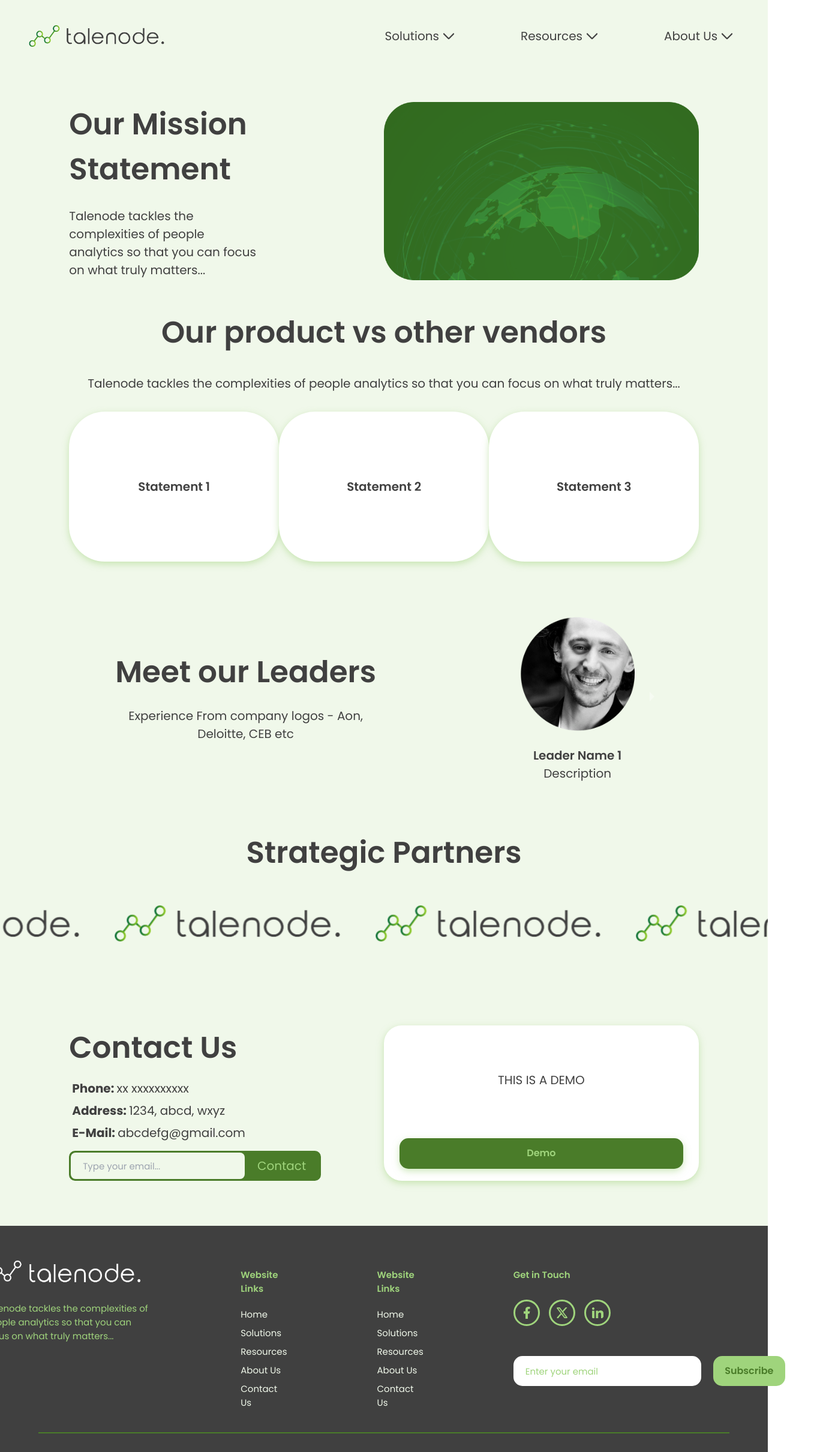
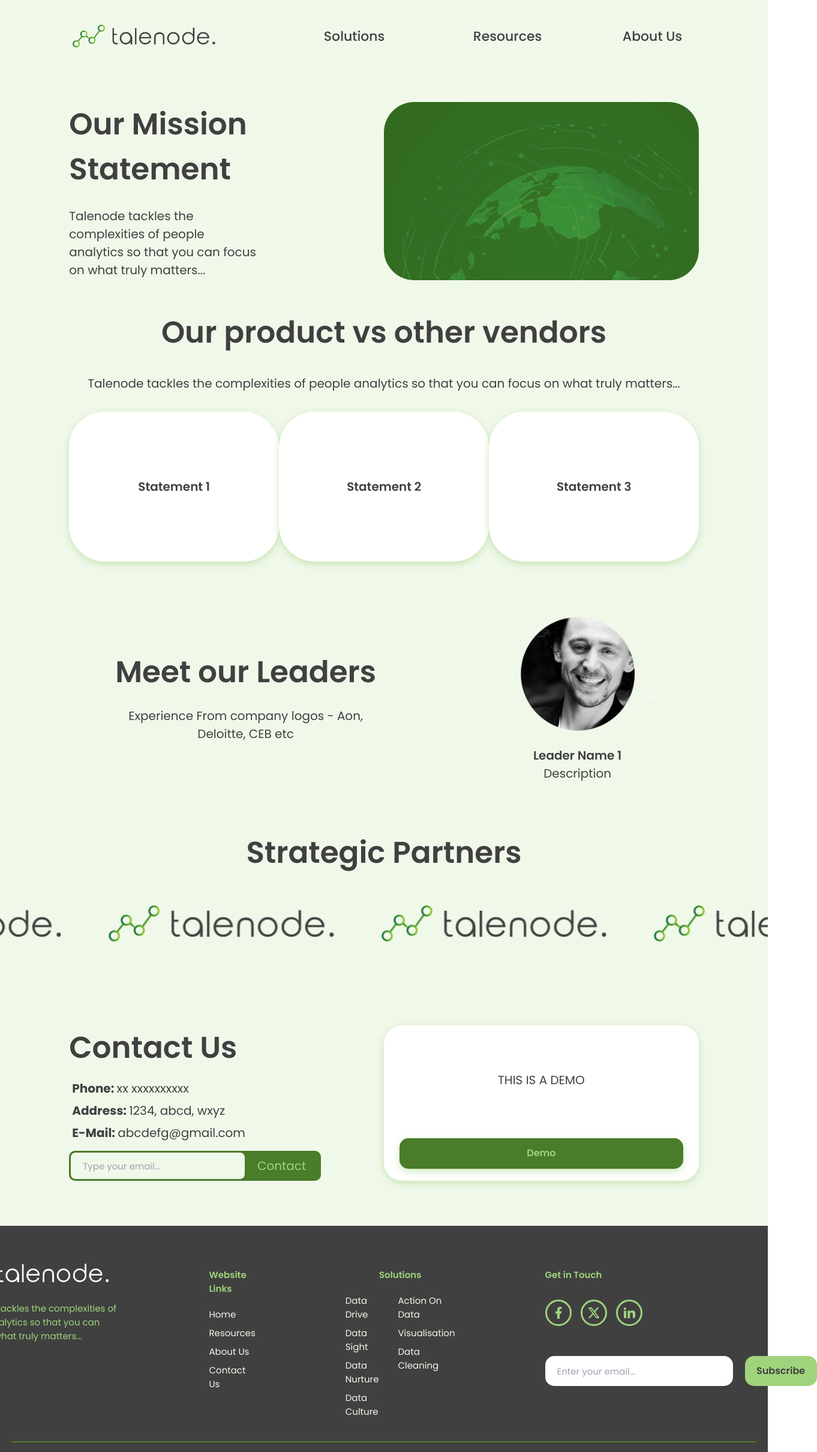
Before and after one commit to SakshamTalenode/Talenode_website, a React (Create React App) app: page /About in a window 1280 px wide. Shown: the top 2420 px of the page at 60% size, 1362 px wide, since content can reach past the window. Built offline with nearby package versions, Linux system fonts and the light colour scheme.

Commit message:
nav-animations

```diff
--- a/src/App.css
+++ b/src/App.css
@@ -18,16 +18,15 @@ html {
   align-items: center;
   position: fixed;
   display: flex;
-  justify-content: space-evenly;
-  gap: 300px;
+  justify-content: space-between;
+  /* gap: 300px; */
   align-items: center;
   z-index: 99;
+  padding: 0 9vw;
 }
 
 .nav-logo{
-  width: 296px;
-  height: 60.08px;
-  scale: 0.8;
+  width: 250px;
   object-fit: contain;
 }
 
@@ -36,17 +35,15 @@ html {
   overflow: hidden;
   color: #404040;
   font-family: Poppins;
-  font-size: 20px;
-  font-style: normal;
-  font-weight: 400;
-  line-height: normal;
-  padding-left: 20px;
-  padding-right: 20px;
+  font-size: 22px;
+  font-style: normal;
+  font-weight: 500;
+  line-height: normal;
 }
 
 /* Dropdown button */
 .dropdown .dropbtn {
-  /* padding: 14px 16px; */
+  padding: 10px 12px;
   background-color: inherit;
   font-family: inherit; /* Important for vertical align on mobile phones */
   margin: 0; /* Important for vertical align on mobile phones */
@@ -57,11 +54,12 @@ html {
   display: none;
   background-color: #404040;
   position: absolute;
-  overflow: hidden;
+  /* overflow: hidden; */
   width: auto;
-  min-width: 160px;
+  min-width: 225px;
   box-shadow: 0px 8px 16px 0px rgba(0,0,0,0.2);
   z-index: 1;
+  /* margin-top: 5px; */
 }
 
 /* Links inside the dropdown */
@@ -73,17 +71,42 @@ html {
   padding-bottom: 12px;
   padding-left: 20px;
   padding-right: 20px;
-  display: block;
+  display: flex;
+  align-items: center;
+  gap: 2px;
 }
 
 .dropdown-content-container{
   background-color: #404040;
+  font-weight: 400;
+}
+
+.drop-link{
+  display: flex;
 }
 
 /* Add a grey background color to dropdown links on hover */
-.dropdown-content a:hover {
-  transform: translateY(-2px);
-  text-decoration: underline;
+.dropdown-content a {
+  /* opacity: 0.8; */
+}
+.dropdown-content .nav-link-highlight{
+  opacity: 0;
+}
+
+.dropdown-content a:hover .nav-link-highlight{
+  opacity: 1;
+  color: #9FD47C;
+  transition: color 0.5s;
+  transform: translateX(10px);
+  transition: opacity 0.5s, transform 0.5s;
+}
+
+.dropdown-content a:hover{
+  /* color: #9FD47C; */
+  color: #9FD47C;
+  transition: color 0.5s;
+  /* opacity: 1; */
+  /* transition: opacity 0.5s; */
 }
 
 .dropdown:hover .down-button-hover{
@@ -108,7 +131,7 @@ html {
 .dropdown:hover .dropdown-content{
   display: flex;
   justify-content: space-around;
-  gap: 100px;
+  gap: 50px;
   text-align: left;
   padding-top: 20px;
   padding-bottom: 20px;
@@ -123,9 +146,22 @@ html {
 .nav-headers{
   display: flex;
   justify-content: space-evenly;
-  padding-right: 25px;
-  align-items: center;
-  gap: 70px;
+  /* padding-right: 25px; */
+  align-items: center;
+  gap: 100px;
+}
+
+.dropbtn p{
+  padding: 5px 10px;
+  width: 125px;
+  color: #404040;
+}
+
+.dropdown:hover .dropbtn p{
+  font-weight: 800;
+  border-radius: 20px;
+  transform: translateY(-5px);
+  transition: transform 0.2s ease-in;
 }
 
 .nav-mobile{
@@ -480,8 +516,8 @@ html {
   display: inline;
   object-fit: contain;
   height: 80px;
-  padding-left: 20px;
-  padding-right: 20px;
+  padding-left: 30px;
+  padding-right: 30px;
 }
 
 /* Subscribe-card */
@@ -563,7 +599,7 @@ html {
   margin-left: -10px;
 
 
-  color: var(--emphasis, #9FD47C);
+  color: #F0F8EA;
   text-align: center;
   font-family: Poppins;
   font-size: 20px;
@@ -797,7 +833,7 @@ html {
   padding-top: 20px;
   display: flex;
   flex-direction: column;
-  justify-content: space-between;
+  /* justify-content: space-between; */
 }
 
 .sec2-footer h3{
@@ -860,16 +896,17 @@ html {
   font-style: normal;
   font-weight: 400;
   line-height: normal;
-}
-
-.sub-footer input::placeholder{
-  color: var(--emphasis, #9FD47C);
+  /* color: #404040; */
+}
+
+/* .sub-footer input::placeholder{
+  color: #404040;
   font-family: Poppins;
   font-size: 15px;
   font-style: normal;
   font-weight: 400;
   line-height: normal;
-}
+} */
 
 .sub-footer button{
   width: 120px;
@@ -877,14 +914,14 @@ html {
   flex-shrink: 0;
   border-radius: 15px;
   background: var(--emphasis, #9FD47C);
-  color: #4A7C29;
+  color: #404040;
   font-weight: 600;
   font-style: normal;
   font-family: Poppins;
 }
 
 .divider-footer{
-  width: 90%;
+  width: 97%;
   height: 2px;
   background-color: #4A7C29;
 }
@@ -1808,7 +1845,7 @@ html {
 
 .blogCards{
   width: 100%;
-  height: 500px;
+  height: 750px;
 }
 
 .blog1{
--- a/src/components/Footer.js
+++ b/src/components/Footer.js
@@ -1,57 +1,78 @@
-import React from 'react'
+import React from "react";
 import logo from "../assets/footer-logo.png";
 import fb from "../assets/fb-footer.png";
 import x from "../assets/x-footer.png";
 import li from "../assets/li-footer.png";
+import { products, useCases } from "../utils/data";
 
 const Footer = () => {
   return (
-    <div className='footer'>
-        <div className='footer-main'>
-            <div className='sec1-footer'>
-                <a href='/'><img src={logo}/></a>
-                <p>Talenode tackles the complexities of people analytics so that you can focus on what truly matters...</p>
+    <div className="footer">
+      <div className="footer-main">
+        <div className="sec1-footer">
+          <a href="/">
+            <img src={logo} />
+          </a>
+          <p>
+            Talenode tackles the complexities of people analytics so that you
+            can focus on what truly matters...
+          </p>
         </div>
-            <div className='sec2-footer'>
+        <div className="sec2-footer">
           <h3>Website Links</h3>
-                <a href='/'><p>Home</p></a>
-                <a href='/Solutions'><p className='disableTag-phone'>Solutions</p></a>
-                <a href='/Resources'><p>Resources</p></a>
-                <a href='/About'><p>About Us</p></a>
-                <a href='/About/#contact-us'><p>Contact Us</p></a>
+          <a href="/">
+            <p>Home</p>
+          </a>
+          <a href="/Resources">
+            <p>Resources</p>
+          </a>
+          <a href="/About">
+            <p>About Us</p>
+          </a>
+          <a href="/About/#contact-us">
+            <p>Contact Us</p>
+          </a>
         </div>
-            <div className='sec2-footer footer-hide-mobile'>
-                <h3>Website Links</h3>
-                <p>Home</p>
-                <p>Solutions</p>
-                <p>Resources</p>
-                <p>About Us</p>
-                <p>Contact Us</p>
+        <div className="sec2-footer footer-hide-mobile">
+          <a href="/Solutions">
+            <h3 className="text-center">Solutions</h3>
+          </a>
+          <div className="flex flex-row gap-8 ">
+            <div>
+              {products.map((product) => (
+                <a href={`/products/${product.name}`}>
+                  <p>{product.name}</p>
+                </a>
+              ))}
             </div>
-            <div className='sec3-footer'>
-                <p >Get in Touch</p>
-                <div className='footer-icons'>
+            <div>
+              {useCases.map((useCase) => (
+                <a href={`/useCases/${useCase.name}`}>
+                    <p>{useCase.name}</p>
+                </a>
+              ))}
+            </div>
+          </div>
+        </div>
+        <div className="sec3-footer">
+          <p>Get in Touch</p>
+          <div className="footer-icons">
             <img src={fb} />
             <img src={x} />
             <img src={li} />
           </div>
-                <div className='sub-footer'>
-                    <input type='email' placeholder='Enter your email'/>
-                    <button>
-                        Subscribe
-                    </button>
+          <div className="sub-footer">
+            <input type="email" placeholder="Enter your email..." />
+            <button>Subscribe</button>
           </div>
         </div>
       </div>
 
-        <div className='divider-footer'>
+      <div className="divider-footer"></div>
+
+      <div className="footer-end">(C) 2022 Glossy, All Rights Reserved</div>
     </div>
+  );
+};
 
-        <div className='footer-end'>
-            (C) 2022 Glossy, All Rights Reserved
-        </div>
-    </div>
-  )
-}
-
-export default Footer
+export default Footer;
--- a/src/components/Navbar.js
+++ b/src/components/Navbar.js
@@ -5,6 +5,7 @@ import { products, useCases } from "../utils/data";
 import dropbtn from "../assets/dropbtn.png";
 import dropbtn2 from "../assets/dropbtn2.png";
 import { SlArrowDown } from "react-icons/sl";
+import { HiArrowSmallRight } from "react-icons/hi2";
 
 const Navbar = () => {
   const [scrolled, setScrolled] = useState(false);
@@ -29,10 +30,10 @@ const Navbar = () => {
 
   // useEffect(() => setDropbutton(false))
 
-
   return (
     <div className="navbar">
-      <Link className="nav-logo-container"
+      <Link
+        className="nav-logo-container"
         onClick={() => {
           window.scrollTo({ top: 0, left: 0, behavior: "smooth" });
         }}
@@ -48,23 +49,11 @@ const Navbar = () => {
               window.scrollTo({ top: 0, left: 0, behavior: "smooth" });
             }}
             to="/Solutions"
-            class="dropbtn flex items-center gap-1.5"
+            className="dropbtn flex items-center gap-1.5"
           >
+            <p>
               Solutions
-            <svg
-              className="down-button-hover"
-              xmlns="http://www.w3.org/2000/svg"
-              width="20"
-              height="11"
-              viewBox="0 0 22 13"
-              fill="none"
-            >
-              {" "}
-              <path
-                d="M2.44347 0.759229C1.93077 0.246528 1.09946 0.246723 0.586996 0.759666C0.0749416 1.2722 0.0750656 2.10272 0.587275 2.6151L9.76976 11.8008C9.93176 11.9638 10.1244 12.0932 10.3366 12.1815C10.5488 12.2697 10.7763 12.3152 11.0061 12.3152C11.236 12.3152 11.4635 12.2697 11.6757 12.1815C11.8879 12.0932 12.0805 11.9638 12.2425 11.8008L21.4298 2.61503C21.9422 2.10279 21.9422 1.27222 21.4299 0.75994C20.9177 0.247727 20.0873 0.247689 19.575 0.759854L11.0088 9.32452L2.44347 0.759229Z"
-                fill="#404040"
-              />
-            </svg>
+            </p>
           </Link>
           <div className="dropdown-content">
             <div className="dropdown-content-container">
@@ -75,9 +64,9 @@ const Navbar = () => {
                     window.scrollTo({ top: 0, left: 0, behavior: "smooth" });
                   }}
                   to={`/products/${product.name}`}
-                  className="drop-link"
+                  className="drop-link drop-link-sol"
                 >
-                  • {product.name}
+                  {product.name}<HiArrowSmallRight className="nav-link-highlight" />
                 </Link>
               ))}
             </div>
@@ -89,9 +78,9 @@ const Navbar = () => {
                     window.scrollTo({ top: 0, left: 0, behavior: "smooth" });
                   }}
                   to={`/useCases/${useCase.name}`}
-                  className="drop-link"
+                  className="drop-link drop-link-sol"
                 >
-                  • {useCase.name}
+                  {useCase.name}<HiArrowSmallRight className="nav-link-highlight" />
                 </Link>
               ))}
             </div>
@@ -104,37 +93,23 @@ const Navbar = () => {
             onClick={() => {
               window.scrollTo({ top: 0, left: 0, behavior: "smooth" });
             }}
-            class="dropbtn flex items-center justify-evenly gap-1.5"
+            className="dropbtn flex items-center justify-evenly gap-1.5"
           >
-            Resources
-            <svg
-              className="down-button-hover"
-              xmlns="http://www.w3.org/2000/svg"
-              width="20"
-              height="11"
-              viewBox="0 0 22 13"
-              fill="none"
-            >
-              {" "}
-              <path
-                d="M2.44347 0.759229C1.93077 0.246528 1.09946 0.246723 0.586996 0.759666C0.0749416 1.2722 0.0750656 2.10272 0.587275 2.6151L9.76976 11.8008C9.93176 11.9638 10.1244 12.0932 10.3366 12.1815C10.5488 12.2697 10.7763 12.3152 11.0061 12.3152C11.236 12.3152 11.4635 12.2697 11.6757 12.1815C11.8879 12.0932 12.0805 11.9638 12.2425 11.8008L21.4298 2.61503C21.9422 2.10279 21.9422 1.27222 21.4299 0.75994C20.9177 0.247727 20.0873 0.247689 19.575 0.759854L11.0088 9.32452L2.44347 0.759229Z"
-                fill="#404040"
-              />
-            </svg>
+            <p>Resources</p>
           </Link>
           <div class="dropdown-content">
             <div className="dropdown-content-container">
               <a href="/Resources/#case-studies" className="drop-link">
-                • Case Studies
+                Case Studies<HiArrowSmallRight className="nav-link-highlight" />
               </a>
               <a href="/Resources/#blogs" className="drop-link">
-                • Blogs
+                Blogs<HiArrowSmallRight className="nav-link-highlight" />
               </a>
               <a href="/Resources/#whitepapers" className="drop-link">
-                • Whitepapers
+                Whitepapers<HiArrowSmallRight className="nav-link-highlight" />
               </a>
               <a href="/Resources/#whitepapers" className="drop-link">
-                • Webinars
+                Webinars<HiArrowSmallRight className="nav-link-highlight" />
               </a>
             </div>
           </div>
@@ -146,30 +121,16 @@ const Navbar = () => {
             onClick={() => {
               window.scrollTo({ top: 0, left: 0, behavior: "smooth" });
             }}
-            class="dropbtn flex items-center justify-evenly gap-1.5"
+            className="dropbtn flex items-center justify-evenly gap-1.5"
           >
-            About Us
-            <svg
-              className="down-button-hover"
-              xmlns="http://www.w3.org/2000/svg"
-              width="20"
-              height="11"
-              viewBox="0 0 22 13"
-              fill="none"
-            >
-              {" "}
-              <path
-                d="M2.44347 0.759229C1.93077 0.246528 1.09946 0.246723 0.586996 0.759666C0.0749416 1.2722 0.0750656 2.10272 0.587275 2.6151L9.76976 11.8008C9.93176 11.9638 10.1244 12.0932 10.3366 12.1815C10.5488 12.2697 10.7763 12.3152 11.0061 12.3152C11.236 12.3152 11.4635 12.2697 11.6757 12.1815C11.8879 12.0932 12.0805 11.9638 12.2425 11.8008L21.4298 2.61503C21.9422 2.10279 21.9422 1.27222 21.4299 0.75994C20.9177 0.247727 20.0873 0.247689 19.575 0.759854L11.0088 9.32452L2.44347 0.759229Z"
-                fill="#404040"
-              />
-            </svg>
+            <p>About Us</p>
           </Link>
           <div class="dropdown-content drop-exception">
             <div className="dropdown-content-container px-0">
-              <Link className="drop-link">• Mission</Link>
-              <Link className="drop-link">• Vision</Link>
-              <Link className="drop-link">• Leadership Team</Link>
-              <Link className="drop-link">• Contact Us</Link>
+              <Link className="drop-link">Mission<HiArrowSmallRight className="nav-link-highlight" /></Link>
+              <Link className="drop-link">Vision<HiArrowSmallRight className="nav-link-highlight" /></Link>
+              <Link className="drop-link">Team<HiArrowSmallRight className="nav-link-highlight" /></Link>
+              <Link className="drop-link">Contact Us<HiArrowSmallRight className="nav-link-highlight" /></Link>
             </div>
           </div>
         </div>
@@ -186,7 +147,10 @@ const Navbar = () => {
         </a>
         {dropbutton ? (
           <div className="drop-content flex flex-col gap-4">
-            <div onClick={() => setToggle(!toggle)} className={toggle ? "dropdown" : "dropdown2"}>
+            <div
+              onClick={() => setToggle(!toggle)}
+              className={toggle ? "dropdown" : "dropdown2"}
+            >
               <div
                 onClick={() => {
                   window.scrollTo({ top: 0, left: 0, behavior: "smooth" });
--- a/src/components/SubscribeCard.js
+++ b/src/components/SubscribeCard.js
@@ -7,7 +7,7 @@ const SubscribeCard = () => {
         <p>Sign up for our newsletter and receive regular blog updates!</p>
       </div>
       <div className='email-subCard'>
-        <input className='input-subCard' type='text' placeholder='Type Your Email...'/>
+        <input className='input-subCard' type='text' placeholder='Enter your email...'/>
         <button className='btn-subCard'>
             Subscribe!
         </button>
--- a/src/pages/Home.js
+++ b/src/pages/Home.js
@@ -120,7 +120,7 @@ const Home = () => {
       </div>
 
       <div className="carousel-home">
-        <Marquee pauseOnHover="true" direction="right" speed={100}>
+        <Marquee pauseOnHover="true" direction="right" speed={50}>
           <div className="marquee">
             <img src={logo} />
             <img src={logo} />
--- a/src/pages/Resources.js
+++ b/src/pages/Resources.js
@@ -110,12 +110,14 @@ const Resources = (props) => {
 
       <div id="blogs" className="blogs-resources flex flex-col items-center gap-10">
         <p className="">Blog</p>
-        <div className="blogCards flex justify-between items-center gap-10">
-          <div className="blog1 flex justify-center items-center">Blog 1</div>
-          <div className="blog2-3 flex flex-col justify-between gap-5">
+        <div className="blogCards flex justify-between items-center">
+          {/* <div className="blog1 flex justify-center items-center"> */}
+          <iframe src='https://widgets.sociablekit.com/rss-feed/iframe/25442973' frameborder='0' width='100%' height='90%'></iframe>
+          {/* </div> */}
+          {/* <div className="blog2-3 flex flex-col justify-between gap-5">
             <div className="blog2 flex justify-center items-center">Blog 2</div>
             <div className="blog2 flex justify-center items-center">Blog 3</div>
-          </div>
+          </div> */}
         </div>
 
         <div id="whitepapers" className="other-articles flex justify-between gap-10">
--- a/src/utils/data.js
+++ b/src/utils/data.js
@@ -201,7 +201,7 @@ export const useCases = [
     },
 
     {
-        name: "DataCleaning",
+        name: "Data Cleaning",
         headerLand: "Building a Valuable, Forward-Thinking Talent Organization.",
         tagLand: "Talenode tackles the complexities of people analytics so that you can focus on what truly matters...",
         landImg: datadriveimg,
```
Lines whose indentation alone changed are shown as unchanged.
